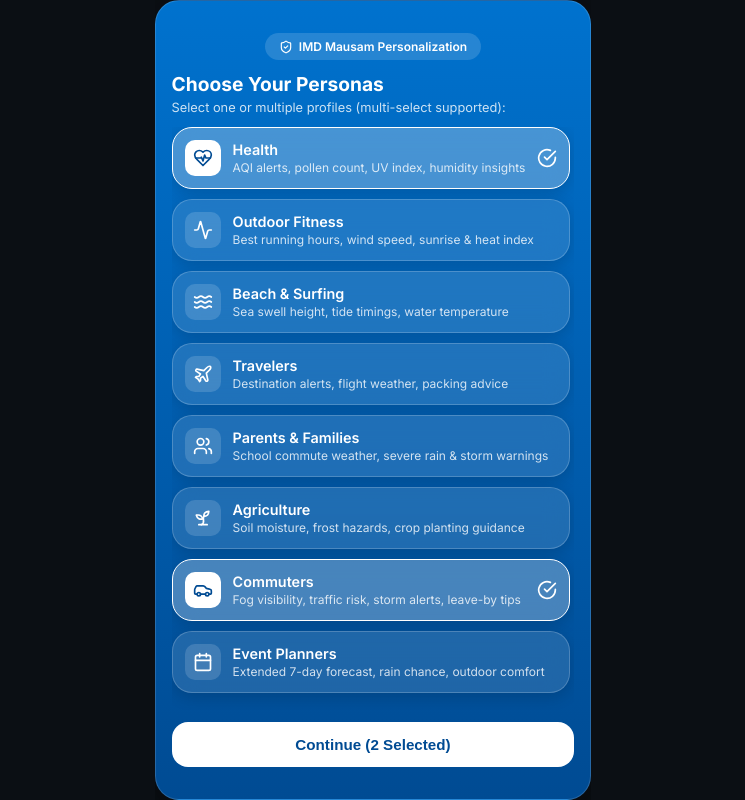
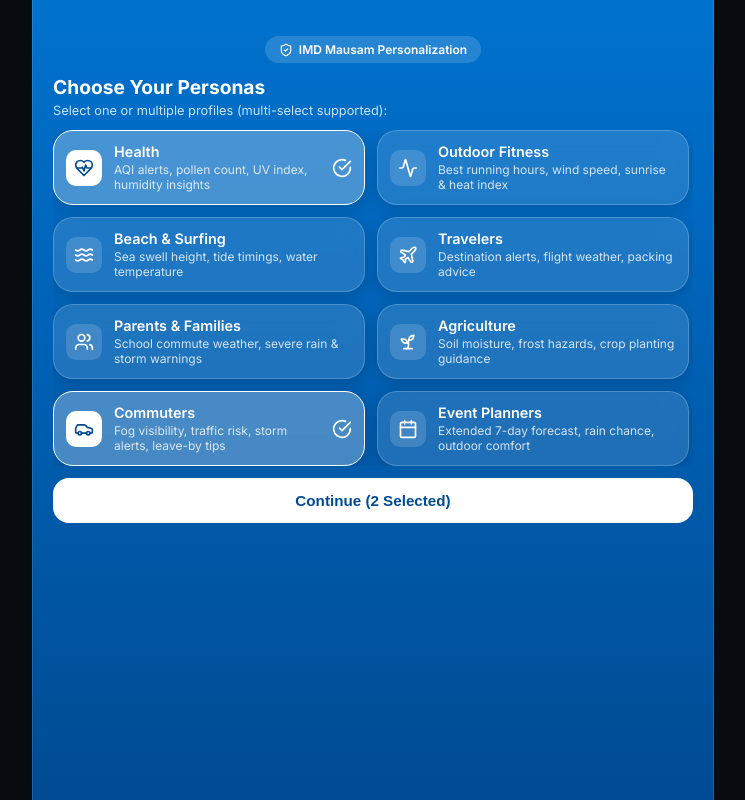
Before and after one commit to vikas2806/mausam, a React (Vite) app: page / in a window 1280 px wide. Both pictures are taken after a click on the button "Get Started". Shown: the whole page, without its empty margins (267-1012 px from the left). Built offline with nearby package versions, Linux system fonts and the light colour scheme.

Commit message:
changed the UI

```diff
--- a/src/components/SettingsModal.jsx
+++ b/src/components/SettingsModal.jsx
@@ -64,14 +64,7 @@
       justifyContent: 'center',
       padding: '16px'
     }}>
-      <div className="glass-card" style={{
-        width: '100%',
-        maxWidth: '360px',
-        padding: '20px',
-        background: '#1c2431',
-        maxHeight: '90vh',
-        overflowY: 'auto'
-      }}>
+      <div className="settings-modal-card">
         <div style={{ display: 'flex', justifyContent: 'space-between', alignItems: 'center', marginBottom: '16px' }}>
           <h3 style={{ fontSize: '1.1rem', fontWeight: 700 }}>Settings & Preferences</h3>
           <button onClick={onClose} className="tap-target" style={{ width: '32px', height: '32px' }}>
--- a/src/pages/Homepage.jsx
+++ b/src/pages/Homepage.jsx
@@ -93,7 +93,7 @@
         {/* ── LEFT COLUMN (Hero, Alerts, Forecasts) ────────────────────── */}
         <div className="homepage-left-col">
           {/* Hero Temperature */}
-          <div className="hero-temp-section">
+          <div className="hero-temp-section glass-card">
             <div className="hero-temp-row">
               <div className="hero-condition-icon">
                 {getConditionIcon(current.conditionCode)}
@@ -111,10 +111,25 @@
             </div>
             <div className="hero-condition-row">
               <span>{current.conditionText}</span>
-              <span style={{ opacity: 0.7 }}>💧 {current.humidity}%</span>
             </div>
-            <div style={{ marginTop: '4px', fontSize: '0.82rem', opacity: 0.8 }}>
-              Feels like {current.feelsLike}°c · Wind {current.windSpeed} km/h {current.windDirection}
+
+            <div className="hero-stats-grid">
+              <div className="hero-stat-item">
+                <span className="hero-stat-label">Feels Like</span>
+                <span className="hero-stat-value">{current.feelsLike}°c</span>
+              </div>
+              <div className="hero-stat-item">
+                <span className="hero-stat-label">Wind</span>
+                <span className="hero-stat-value">{current.windSpeed} km/h {current.windDirection}</span>
+              </div>
+              <div className="hero-stat-item">
+                <span className="hero-stat-label">Humidity</span>
+                <span className="hero-stat-value">{current.humidity}%</span>
+              </div>
+              <div className="hero-stat-item">
+                <span className="hero-stat-label">UV Index</span>
+                <span className="hero-stat-value">{current.uvIndex} / 12</span>
+              </div>
             </div>
           </div>
 
--- a/src/pages/Onboarding.jsx
+++ b/src/pages/Onboarding.jsx
@@ -62,7 +62,7 @@
   };
 
   return (
-    <div style={{ padding: '20px 16px', display: 'flex', flexDirection: 'column', height: '100%', justifyContent: 'space-between' }}>
+    <div className="onboarding-container">
       {/* Header Badge */}
       <div style={{ textAlign: 'center', marginTop: '12px' }}>
         <div style={{
@@ -119,7 +119,7 @@
             Select one or multiple profiles (multi-select supported):
           </p>
 
-          <div style={{ flex: 1, overflowY: 'auto', paddingRight: '4px', display: 'flex', flexDirection: 'column', gap: '10px' }}>
+          <div className="onboarding-persona-grid">
             {PERSONA_OPTIONS.map((item) => {
               const IconComp = item.icon;
               const isSelected = selectedPersonas.includes(item.id);
--- a/src/styles/components.css
+++ b/src/styles/components.css
@@ -3,9 +3,17 @@
 /* Weather Card */
 .weather-card {
   position: relative;
-  padding: 16px;
+  padding: 18px;
   margin-bottom: 14px;
-  transition: transform 0.2s ease, box-shadow 0.2s ease;
+  transition: transform 0.25s cubic-bezier(0.16, 1, 0.3, 1), box-shadow 0.25s cubic-bezier(0.16, 1, 0.3, 1), border-color 0.25s ease;
+}
+
+@media (hover: hover) and (pointer: fine) {
+  .weather-card:hover {
+    transform: translateY(-4px);
+    box-shadow: 0 14px 32px rgba(0, 0, 0, 0.35);
+    border-color: rgba(255, 255, 255, 0.4);
+  }
 }
 
 .weather-card:active {
@@ -251,3 +259,51 @@
   margin-top: 4px;
   opacity: 0.75;
 }
+
+/* ── ONBOARDING RESPONSIVE LAYOUT ─────────────────────────────────────── */
+.onboarding-container {
+  width: 100%;
+  max-width: 680px;
+  margin: 0 auto;
+  padding: 24px 20px;
+  display: flex;
+  flex-direction: column;
+  min-height: 100vh;
+  justify-content: space-between;
+}
+
+.onboarding-persona-grid {
+  display: flex;
+  flex-direction: column;
+  gap: 10px;
+  max-height: 60vh;
+  overflow-y: auto;
+  padding-right: 4px;
+}
+
+@media (min-width: 640px) {
+  .onboarding-persona-grid {
+    display: grid;
+    grid-template-columns: repeat(2, 1fr);
+    gap: 12px;
+  }
+}
+
+/* ── SETTINGS MODAL RESPONSIVE STYLES ──────────────────────────────────── */
+.settings-modal-card {
+  width: 100%;
+  max-width: 480px;
+  padding: 24px;
+  background: #18212e;
+  border-radius: 20px;
+  border: 1px solid rgba(255, 255, 255, 0.2);
+  max-height: 90vh;
+  overflow-y: auto;
+  box-shadow: 0 20px 60px rgba(0, 0, 0, 0.6);
+  animation: modalScale 0.25s cubic-bezier(0.16, 1, 0.3, 1);
+}
+
+@keyframes modalScale {
+  from { opacity: 0; transform: scale(0.95); }
+  to { opacity: 1; transform: scale(1); }
+}
--- a/src/styles/global.css
+++ b/src/styles/global.css
@@ -8,22 +8,22 @@
 }
 
 html, body {
-  height: 100%;
+  min-height: 100vh;
   font-family: var(--font-family);
-  background-color: #0b0f14;
+  background-color: #080c10;
   color: var(--color-text-primary);
   display: flex;
   justify-content: center;
-  align-items: center;
+  align-items: flex-start;
   overflow-x: hidden;
 }
 
 #root {
   width: 100%;
-  height: 100%;
+  min-height: 100vh;
   display: flex;
   justify-content: center;
-  align-items: center;
+  align-items: flex-start;
 }
 
 /* Responsive Viewport Frame */
@@ -31,7 +31,6 @@
   width: 100%;
   max-width: 100%;
   min-height: 100vh;
-  height: 100vh;
   background: var(--grad-sky-day);
   position: relative;
   overflow-y: auto;
@@ -40,15 +39,14 @@
   flex-direction: column;
 }
 
-@media (min-width: 768px) {
+@media (min-width: 1024px) {
   .app-viewport {
-    max-width: 1140px;
-    height: 94vh;
-    max-height: 920px;
-    border-radius: 24px;
-    box-shadow: 0 20px 60px rgba(0, 0, 0, 0.5);
-    margin: 3vh auto;
-    border: 1px solid rgba(255, 255, 255, 0.15);
+    max-width: 1400px;
+    min-height: 100vh;
+    margin: 0 auto;
+    border-left: 1px solid rgba(255, 255, 255, 0.12);
+    border-right: 1px solid rgba(255, 255, 255, 0.12);
+    box-shadow: 0 0 80px rgba(0, 0, 0, 0.6);
   }
 }
 
--- a/src/styles/homepage.css
+++ b/src/styles/homepage.css
@@ -44,19 +44,21 @@
 }
 
 .hero-temp-section {
-  padding: 12px 16px 16px;
+  padding: 18px 20px;
   text-align: left;
+  border-radius: var(--radius-card);
+  margin-bottom: 16px;
 }
 
 .hero-temp-row {
   display: flex;
   align-items: flex-start;
-  gap: 10px;
+  gap: 12px;
 }
 
 .hero-condition-icon {
-  font-size: 2rem;
-  margin-top: 6px;
+  font-size: 2.5rem;
+  margin-top: 4px;
 }
 
 .hero-temp {
@@ -81,16 +83,47 @@
   opacity: 0.9;
 }
 
-.hero-hi-lo .hi { color: #ff9500; }
-.hero-hi-lo .lo { color: #66b3ff; }
+.hero-hi-lo .hi { color: #ff9500; font-weight: 600; }
+.hero-hi-lo .lo { color: #66b3ff; font-weight: 600; }
 
 .hero-condition-row {
-  margin-top: 4px;
-  font-size: 1rem;
-  font-weight: 500;
+  margin-top: 6px;
+  font-size: 1.1rem;
+  font-weight: 600;
   display: flex;
   align-items: center;
   gap: 8px;
+}
+
+.hero-stats-grid {
+  display: grid;
+  grid-template-columns: repeat(2, 1fr);
+  gap: 10px;
+  margin-top: 14px;
+  padding-top: 14px;
+  border-top: 1px solid rgba(255, 255, 255, 0.15);
+}
+
+.hero-stat-item {
+  display: flex;
+  flex-direction: column;
+  background: rgba(255, 255, 255, 0.1);
+  padding: 8px 12px;
+  border-radius: 12px;
+  border: 1px solid rgba(255, 255, 255, 0.12);
+}
+
+.hero-stat-label {
+  font-size: 0.7rem;
+  opacity: 0.8;
+  text-transform: uppercase;
+  letter-spacing: 0.5px;
+}
+
+.hero-stat-value {
+  font-size: 0.95rem;
+  font-weight: 600;
+  margin-top: 2px;
 }
 
 /* Section Headers */
@@ -222,9 +255,11 @@
   position: sticky;
   bottom: 0;
   padding: 10px 16px 14px;
-  background: linear-gradient(to top, rgba(0,75,147,0.9) 60%, transparent);
-  backdrop-filter: blur(4px);
+  background: linear-gradient(to top, rgba(0, 75, 147, 0.95) 70%, transparent);
+  backdrop-filter: blur(8px);
+  -webkit-backdrop-filter: blur(8px);
   z-index: 100;
+  transition: all 0.3s ease;
 }
 
 .section-divider {
@@ -233,7 +268,7 @@
   margin: 8px 16px;
 }
 
-/* ── RESPONSIVE DASHBOARD LAYOUT ───────────────────────────────────────── */
+/* ── RESPONSIVE DASHBOARD LAYOUT FOR LAPTOP & MOBILE ────────────────────── */
 .homepage-main-container {
   display: flex;
   flex-direction: column;
@@ -257,19 +292,23 @@
   }
 }
 
-@media (min-width: 900px) {
+@media (min-width: 1024px) {
+  .homepage-header {
+    padding: 20px 32px 14px;
+  }
+
   .homepage-main-container {
     display: grid;
-    grid-template-columns: 360px 1fr;
-    gap: 24px;
-    padding: 0 24px;
+    grid-template-columns: 380px 1fr;
+    gap: 32px;
+    padding: 0 32px 32px;
     align-items: start;
   }
 
   .homepage-left-col {
     padding: 0;
     position: sticky;
-    top: 70px;
+    top: 80px;
   }
 
   .homepage-right-col {
@@ -278,16 +317,35 @@
 
   .cards-grid {
     grid-template-columns: repeat(2, 1fr);
+    gap: 18px;
   }
 
-  .hero-temp-section {
-    padding-left: 0;
-    padding-right: 0;
+  .persona-switcher-bar {
+    position: sticky;
+    bottom: 20px;
+    margin: 20px auto 24px;
+    width: max-content;
+    max-width: 900px;
+    padding: 10px 24px 12px;
+    border-radius: 30px;
+    background: rgba(12, 20, 32, 0.85);
+    backdrop-filter: blur(20px);
+    -webkit-backdrop-filter: blur(20px);
+    border: 1px solid rgba(255, 255, 255, 0.2);
+    box-shadow: 0 16px 40px rgba(0, 0, 0, 0.5);
+    z-index: 200;
   }
 }
 
-@media (min-width: 1100px) {
+@media (min-width: 1360px) {
+  .homepage-main-container {
+    grid-template-columns: 420px 1fr;
+    gap: 36px;
+    padding: 0 40px 40px;
+  }
+
   .cards-grid {
     grid-template-columns: repeat(3, 1fr);
+    gap: 20px;
   }
 }
```
